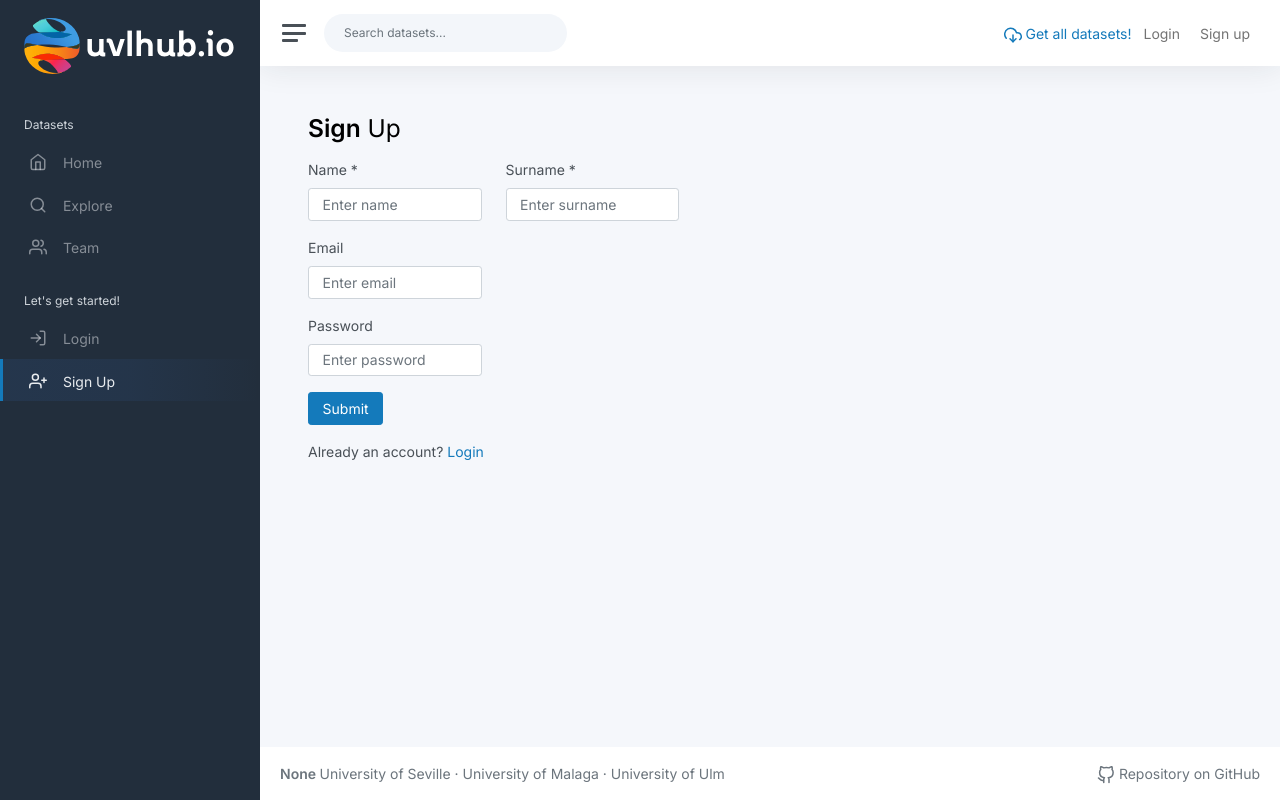
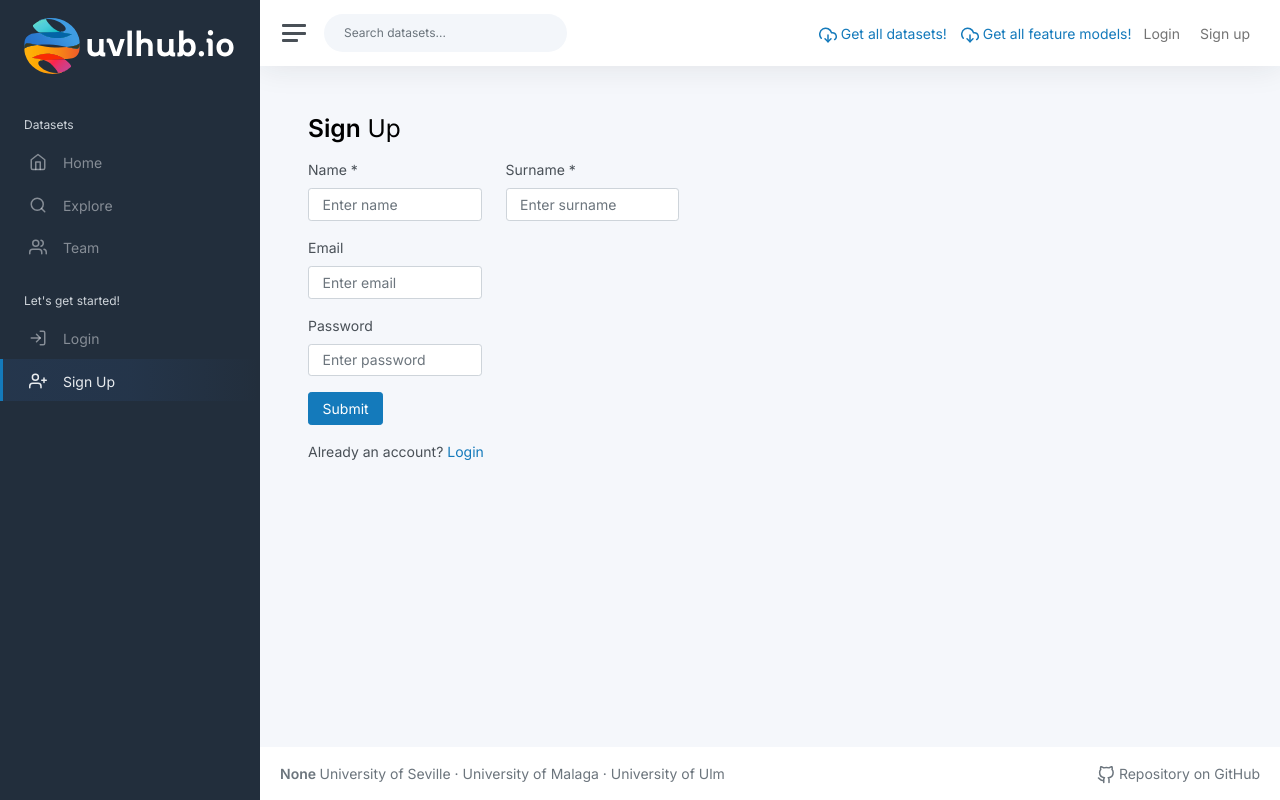
Before and after one commit to EGC-Porra-23-24/porra-hub, a Flask app: page /signup/ in a window 1280 px wide. Run offline with Flask 3, Linux system fonts and the light colour scheme; parts of the project's set-up code (start-up, migrations or seed data) failed here and were passed over; some libraries are stand-ins or nearby versions.

Commit message:
feat(featuremodel): añadido boton de descarga de feature models

```diff
--- a/app/templates/base_template.html
+++ b/app/templates/base_template.html
@@ -180,10 +180,15 @@ chico sundermann">
                     <li class="nav-item dropdown">
 
                         {% if current_user.is_anonymous %}
-                        <a href="/dataset/download/all">
+                        <a href="/dataset/download/all" style="margin-right: 10px;">
                             <i data-feather="download-cloud"></i>
                             Get all datasets!
                         </a>
+                        <a href="/featuremodel/download/all">
+                            <i data-feather="download-cloud"></i>
+                            Get all feature models!
+                        </a>
+
 
 
 
```
